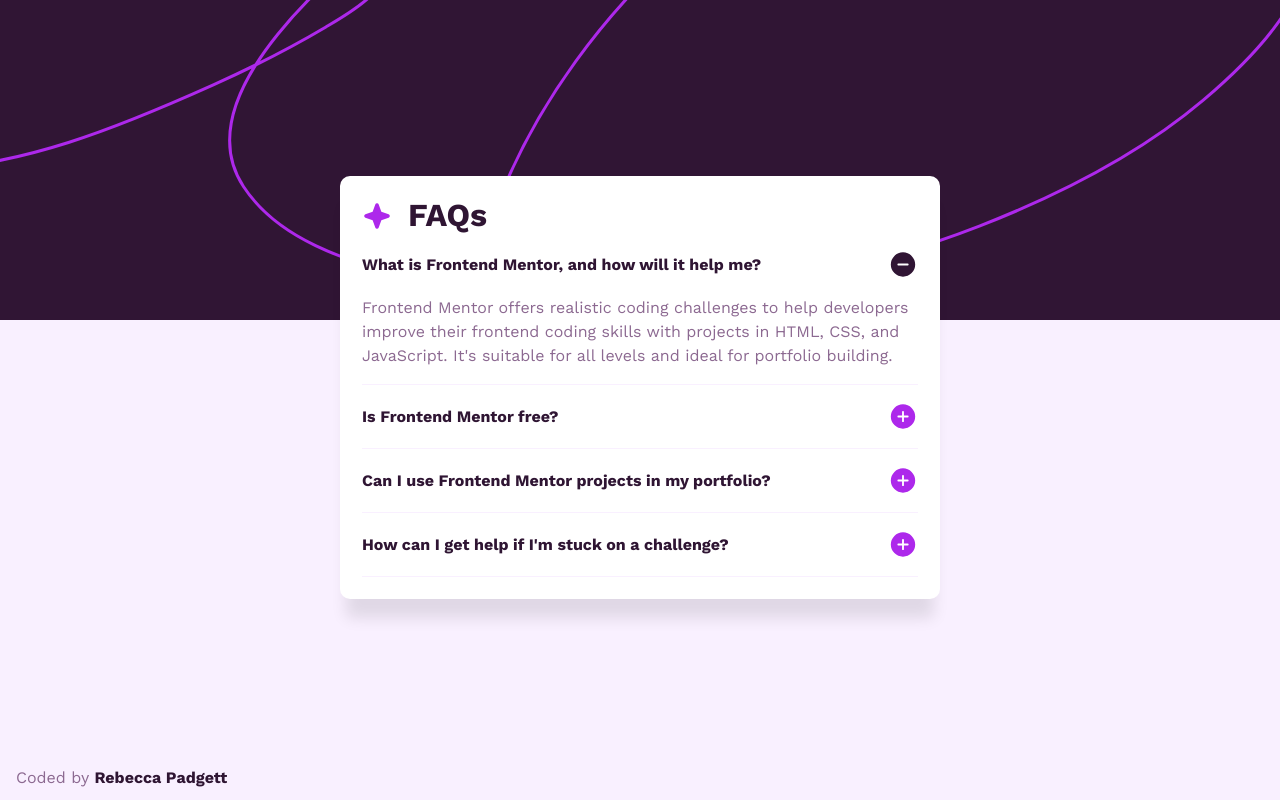
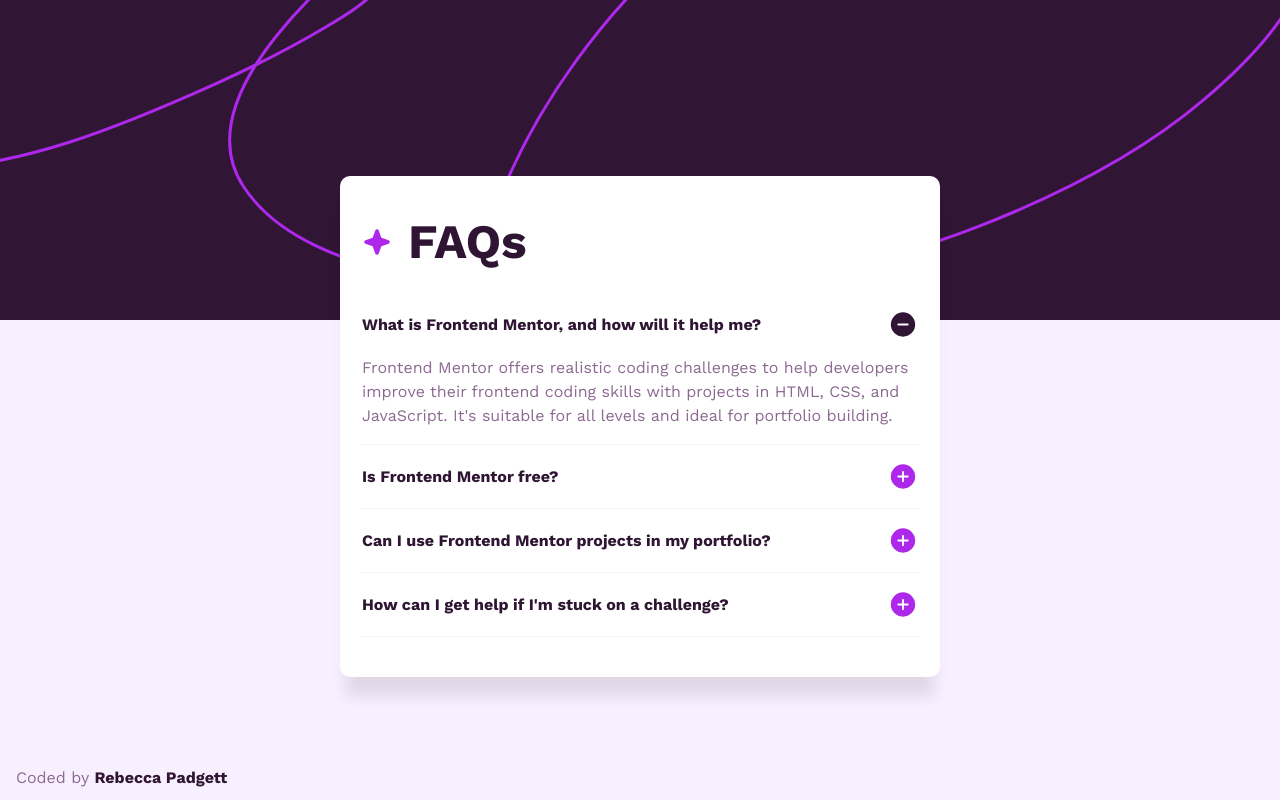
Before and after one commit to bccpadge/faq-accordion-main, a plain HTML site: page index.html in a window 1280 px wide. Drawn offline with nearby package versions, Linux system fonts and the light colour scheme.

Commit message:
Update style.css
changed CSS properties

```diff
--- a/assets/css/style.css
+++ b/assets/css/style.css
@@ -144,7 +144,7 @@
 }
 
 .accordion__title {
-  font-size: 2rem;
+  font-size: clamp(2rem, 5vw, 3rem);
 }
 
 .accordion__title,
@@ -267,6 +267,11 @@
 @media (min-width: 50em) {
   .accordion {
     width: 37.5rem;
+    padding-block: 2.5rem;
+  }
+
+  header {
+    margin-block-end: 2.5rem;
   }
 
   .accordion__trigger {
```
